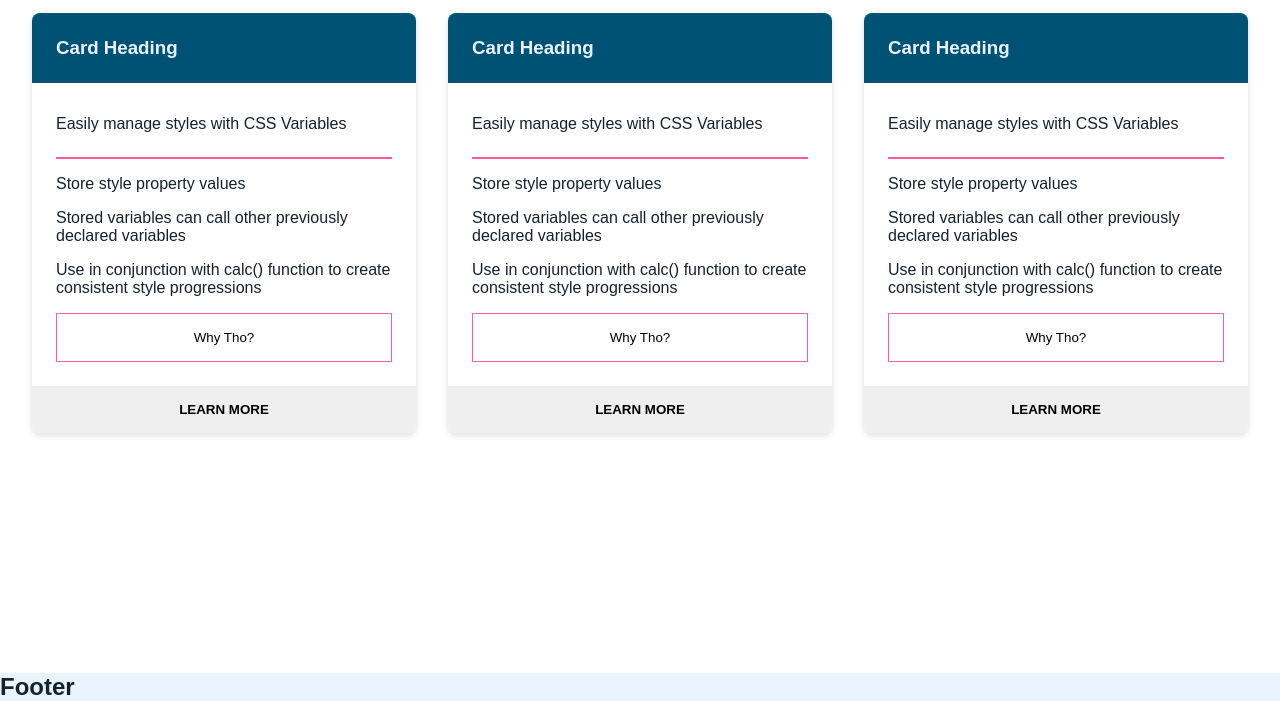
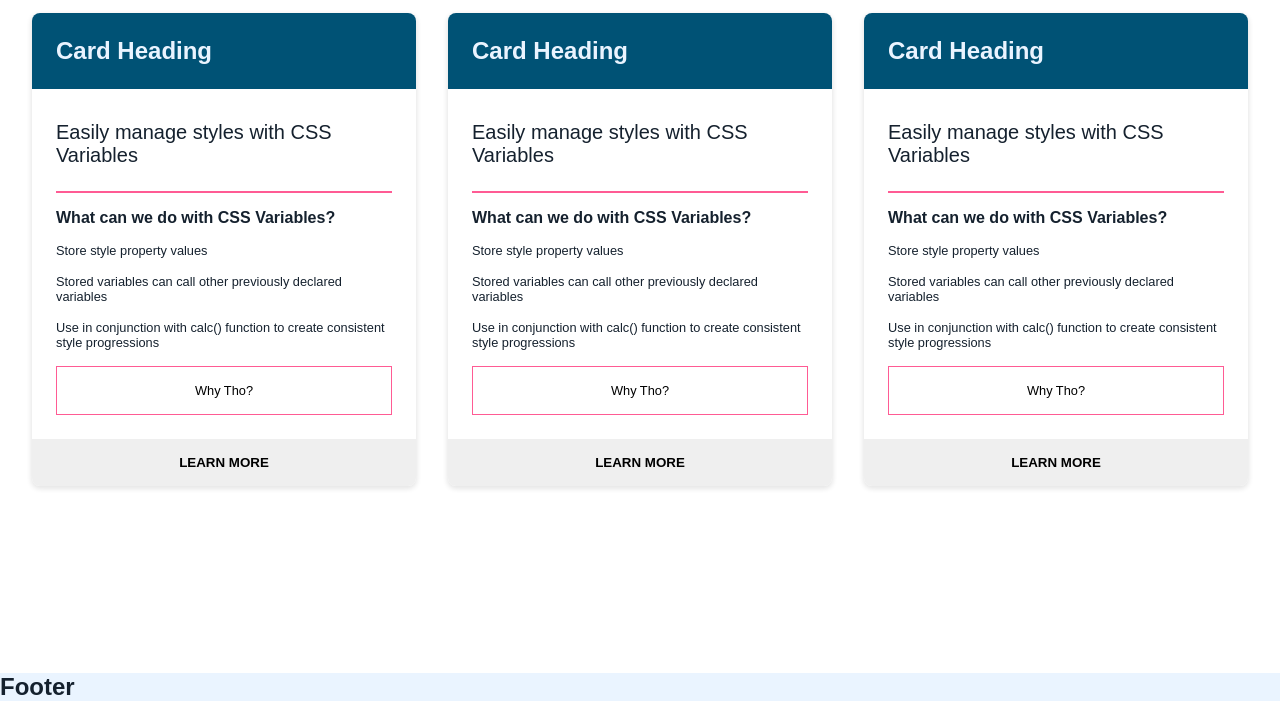
Before and after one commit to allanlalangan/css-variables, a plain HTML site: page index.html in a window 1280 px wide. Shown: the part 127-828 px from the top of the page. Drawn offline with Linux system fonts and the light colour scheme; a script that the page names is missing.

Commit message:
update font weights and sizes

```diff
--- a/css/index.css
+++ b/css/index.css
@@ -61,6 +61,7 @@ li {
   padding: 1.5rem;
   color: #eaf4ff;
   background-color: #005275;
+  font-size: 1.5rem;
 }
 
 .details {
@@ -70,6 +71,7 @@ li {
 }
 
 .description {
+  font-size: 1.25rem;
   margin-top: 0.5rem;
   margin-bottom: 0.5rem;
 }
@@ -83,11 +85,16 @@ li {
   margin-bottom: 1rem;
 }
 
+.features__subheading {
+  font-size: 1rem;
+  margin-bottom: 1rem;
+}
+
 .features__item {
   /* margin-top: 1rem; */
   margin-bottom: 1rem;
-  font-weight: 500;
-  font-size: 1rem;
+  /* font-weight: 500; */
+  font-size: 0.8rem;
 }
 
 .card__button--aside {
@@ -95,7 +102,8 @@ li {
   border: 1px solid #ff5b94;
 
   padding: 1rem 1.5rem;
-  font-weight: 500;
+  /* font-weight: 500; */
+  font-size: 0.8rem;
 }
 
 .card__button--action {
--- a/index.html
+++ b/index.html
@@ -23,6 +23,9 @@
             <p class="description">Easily manage styles with CSS Variables</p>
             <div class="divider"></div>
             <ul class="features">
+              <h4 class="features__subheading">
+                What can we do with CSS Variables?
+              </h4>
               <li class="features__item">
                 <p>Store style property values</p>
               </li>
@@ -48,6 +51,9 @@
             <p class="description">Easily manage styles with CSS Variables</p>
             <div class="divider"></div>
             <ul class="features">
+              <h4 class="features__subheading">
+                What can we do with CSS Variables?
+              </h4>
               <li class="features__item">
                 <p>Store style property values</p>
               </li>
@@ -73,6 +79,9 @@
             <p class="description">Easily manage styles with CSS Variables</p>
             <div class="divider"></div>
             <ul class="features">
+              <h4 class="features__subheading">
+                What can we do with CSS Variables?
+              </h4>
               <li class="features__item">
                 <p>Store style property values</p>
               </li>
```
